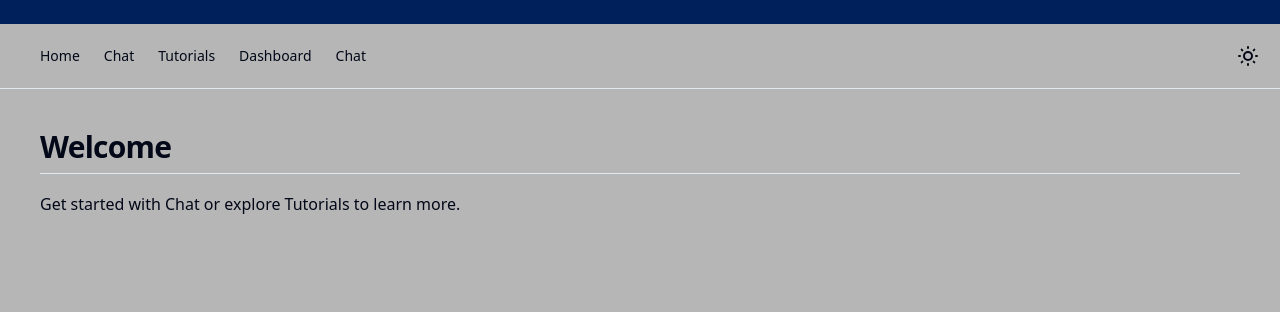
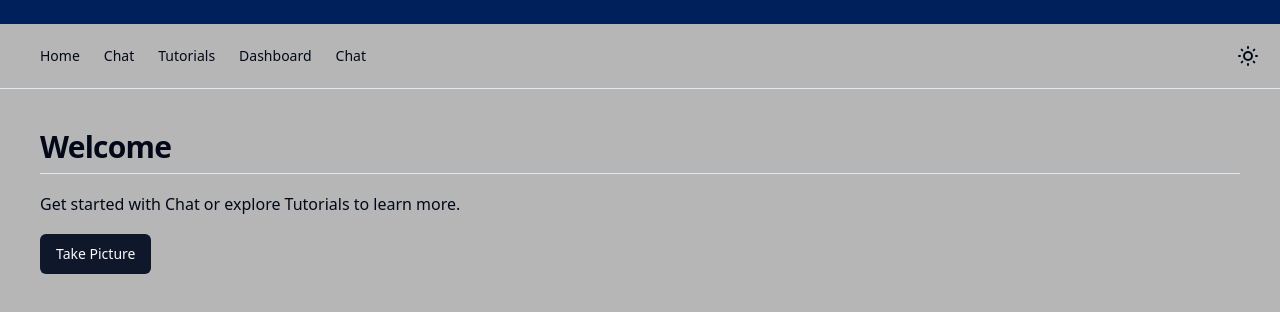
Before and after one commit to saranyasingh/t4sg-c4p-2026, a Next.js app: page / in a window 1280 px wide. Shown: the top 312 px of the page. Built offline with nearby package versions, Linux system fonts and the light colour scheme.

Commit message:
merged screenshot button

```diff
--- a/app/page.tsx
+++ b/app/page.tsx
@@ -8,6 +8,8 @@ export default function Home() {
       <TypographyP>
         Get started with Chat or explore Tutorials to learn more.
       </TypographyP>
+      <ScreenshotButton />
     </div>
+
   );
 }
```
